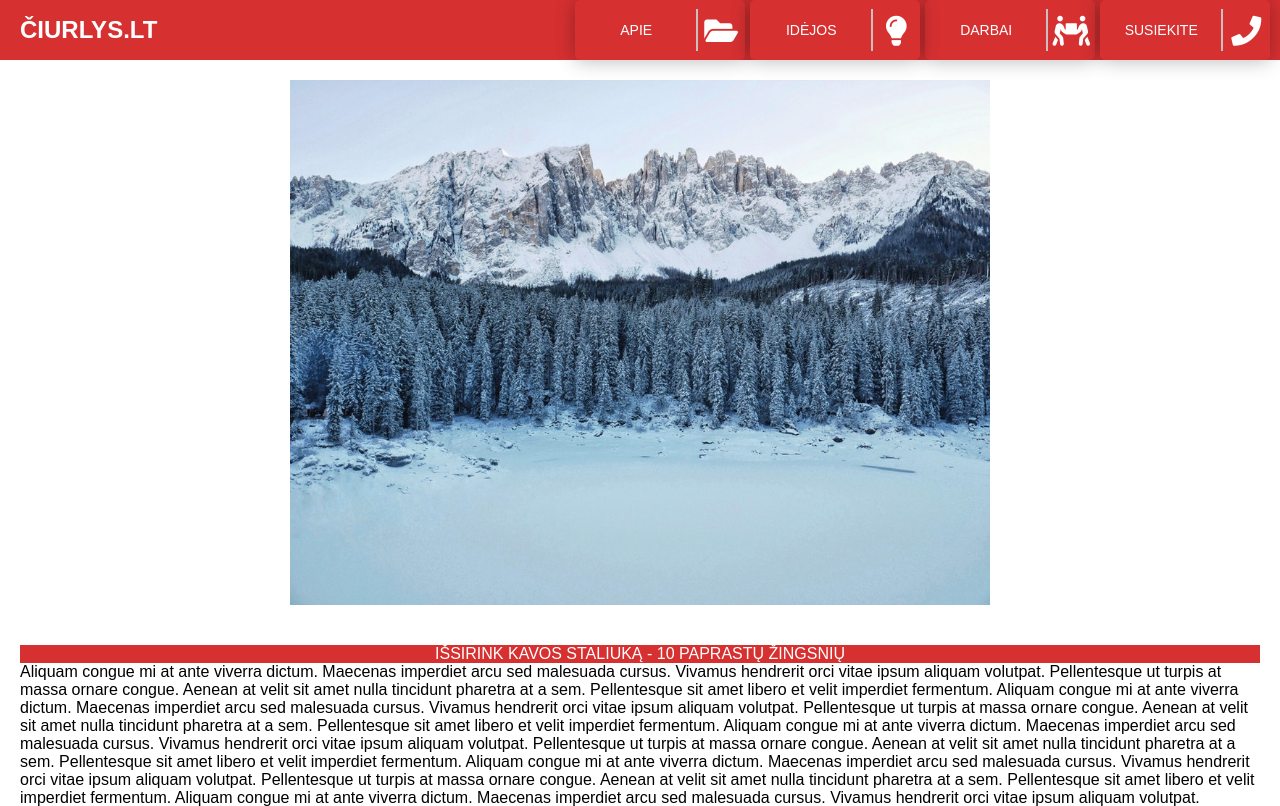
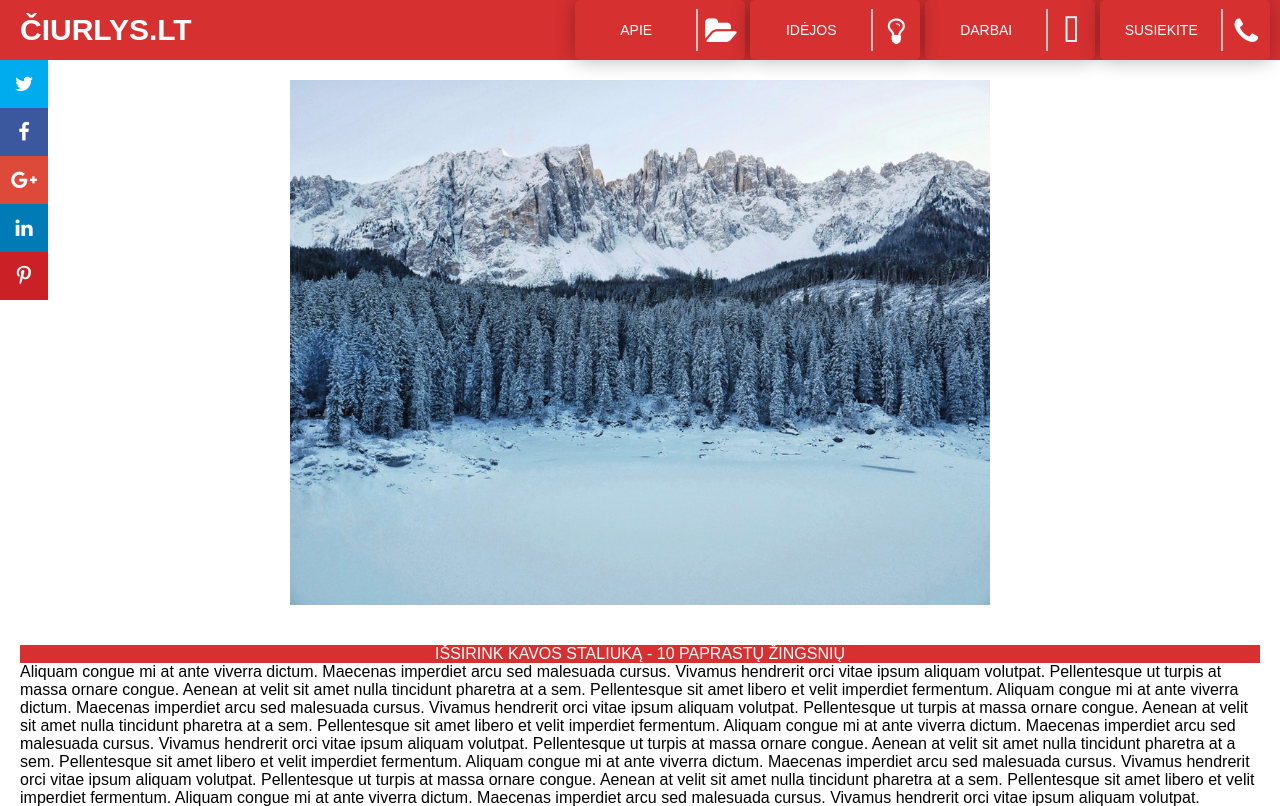
Before and after one commit to errrnestas/errrnis, a plain HTML site: page index.html in a window 1280 px wide. Shown: the top 806 px of the page. Drawn offline with nearby package versions, Linux system fonts and the light colour scheme.

Commit message:
soceliniai shear

```diff
--- a/css/style.css
+++ b/css/style.css
@@ -24,6 +24,7 @@
 .logo a {
 text-decoration: none;
 color: #fff;
+font-size: 30px;
 }
 
 .menu{
@@ -205,10 +206,75 @@ p {
   opacity: 1;
 }
 
+.social-nav {
+  padding: 0;
+  list-style: none;
+  display: inline-block;
+  margin: 10px auto;
+}
+.social-nav li {
+  display: inline-block;
+}
+.social-nav a {
+  display: inline-block;
+  float: left;
+  width: 48px;
+  height: 48px;
+  font-size: 20px;
+  color: #FFF;
+  text-decoration: none;
+  cursor: pointer;
+  text-align: center;
+  line-height: 48px;
+  background: #000;
+  position: relative;
+  -moz-transition: 0.5s;
+  -o-transition: 0.5s;
+  -webkit-transition: 0.5s;
+  transition: 0.5s;
+}
+
+.model-0 {
+  position: absolute;
+  -moz-transition: 0.5s;
+  -o-transition: 0.5s;
+  -webkit-transition: 0.5s;
+  transition: 0.5s;
+  left: 0;
+  top: 50px;
+}
+.model-0 li {
+  float: none;
+  display: block;
+}
+.model-0 a:hover {
+  padding-left: 20px;
+  width: 65px;
+}
+.model-0 .twitter {
+  background: #00ACED;
+}
+.model-0 .facebook {
+  background: #3B579D;
+}
+.model-0 .google-plus {
+  background: #DD4A3A;
+}
+.model-0 .linkedin {
+  background: #007BB6;
+}
+.model-0 .pinterest {
+  background: #CB2026;
+}
+
+.model-1 li {
+  margin: 0 2px;
+}
+
 
 
 @media screen and (max-width:800px) {
-  .button {
+  .button, .social-nav {
 
   position: absolute;
   visibility: hidden;
@@ -248,7 +314,3 @@ p {
   }
 
 }
-
-#pirmas {
-	color:red;
-}
--- a/index.html
+++ b/index.html
@@ -9,6 +9,7 @@
   <link rel="stylesheet" href="/css/style.css">
     <meta name="viewport" content="width=device-width, initial-scale=1">
     <link rel="stylesheet" href="https://use.fontawesome.com/releases/v5.6.1/css/all.css">
+	<link rel='stylesheet' href="https://maxcdn.bootstrapcdn.com/font-awesome/4.3.0/css/font-awesome.min.css">
   <!-- InstanceBeginEditable name="head" -->
 <!-- InstanceEndEditable -->
 </head>
@@ -56,8 +57,22 @@
         <i class="fas fa-times"></i>
       </label>
     </ul>
+
+
+
+
 	  <script src="https://cdnjs.cloudflare.com/ajax/libs/jquery/2.1.3/jquery.min.js"></script><script  src="/js/script.js"></script>
   </div>
+
+		  <ul class="social-nav model-0">
+  <li><a class="twitter" href="https://twitter.com/vineethtrv"><i class="fa fa-twitter"></i></a></li>
+  <li><a class="facebook" href="https://www.facebook.com/vini.thekingal"><i class="fa fa-facebook"></i></a></li>
+  <li><a class="google-plus" href="https://plus.google.com/u/0/109987289949504261649/posts"><i class="fa fa-google-plus"></i></a></li>
+  <li><a class="linkedin"><i class="fa fa-linkedin"></i></a></li>
+  <li><a class="pinterest"><i class="fa fa-pinterest-p"></i></a></li>
+</ul>
+
+	 <script src="https://cdnjs.cloudflare.com/ajax/libs/jquery/2.1.3/jquery.min.js"></script><script  src="/js/script.js"></script>
 
 
 <div class="content"><!-- InstanceBeginEditable name="content" -->
--- a/js/script.js
+++ b/js/script.js
@@ -13,3 +13,11 @@
   });
 
 }).call(this);
+
+
+
+
+$(window).scroll(function(){
+ var navTop =  $(window).scrollTop();
+ $('.model-0').css("top", navTop + 50);
+});
```
Also changed, not shown: coffee-table.html (+15 -0 lines), 1 other file.
